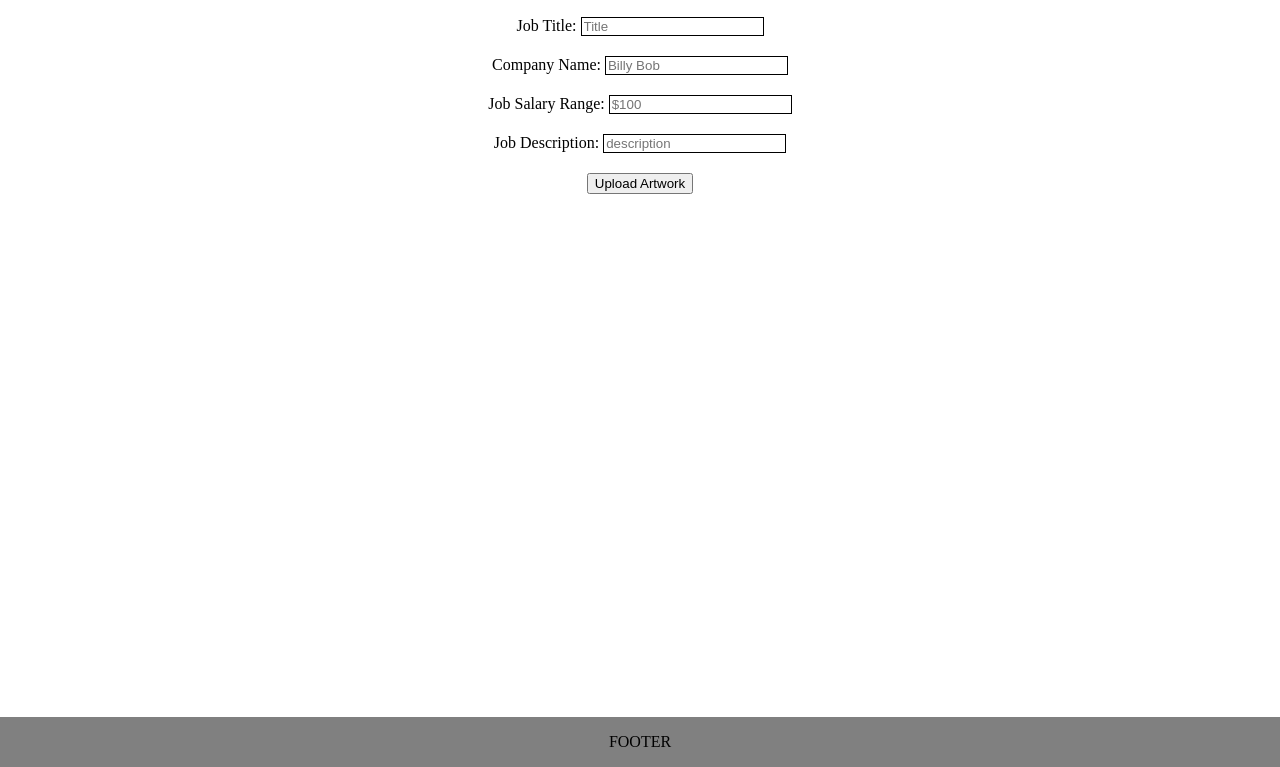
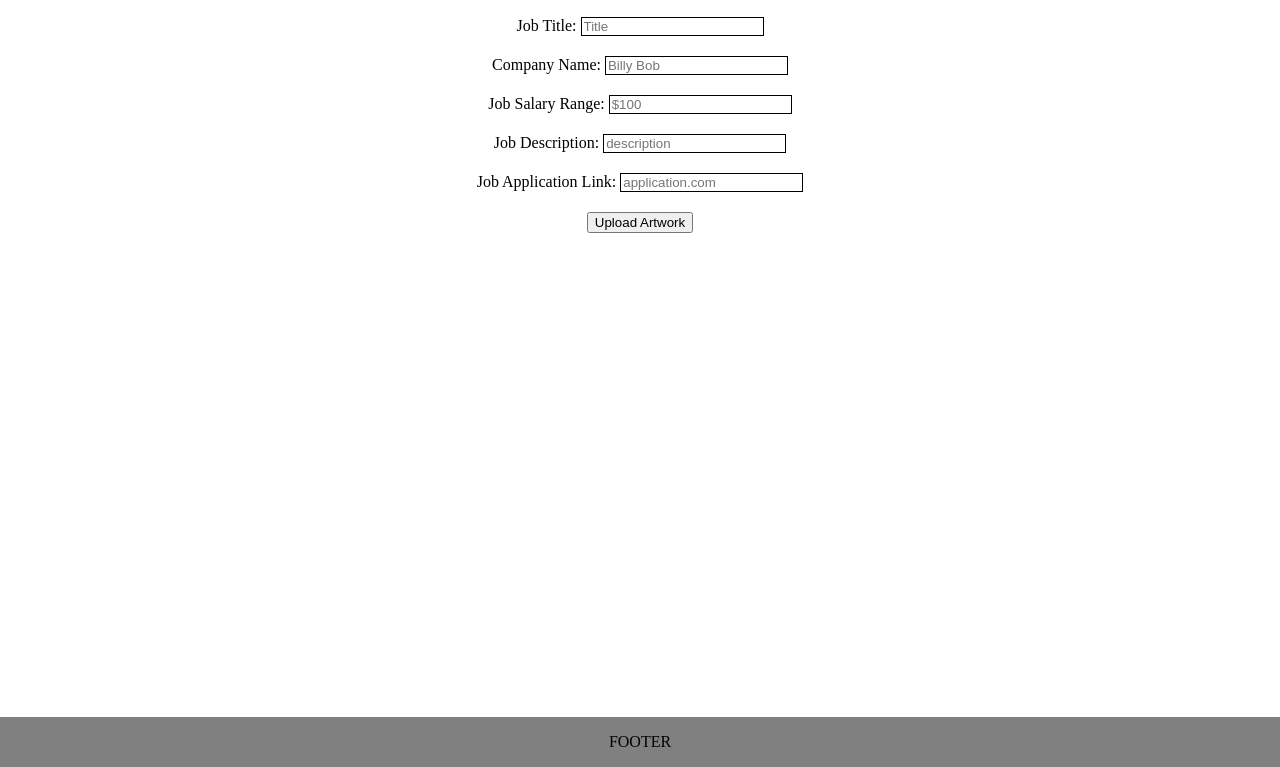
Before and after one commit to logantheproblemsolver/Jobs-R--Us, a plain HTML site: page uploadJobs.html in a window 1280 px wide. Shown: the part 183-950 px from the top of the page. Drawn offline with Linux system fonts and the light colour scheme.

Commit message:
added job application link

```diff
--- a/uploadJobs.html
+++ b/uploadJobs.html
@@ -30,6 +30,10 @@
                 Job Description:
                 <input id="description" type="text" placeholder="description" />
             </label>
+            <label>
+                Job Application Link:
+                <input type="url" placeholder="application.com" />
+            </label>
             <button type=submit" class="submit">Upload Artwork</button>
         </form>
 
```
Also changed, not shown: viewJobs.html (+1 -0 lines).
